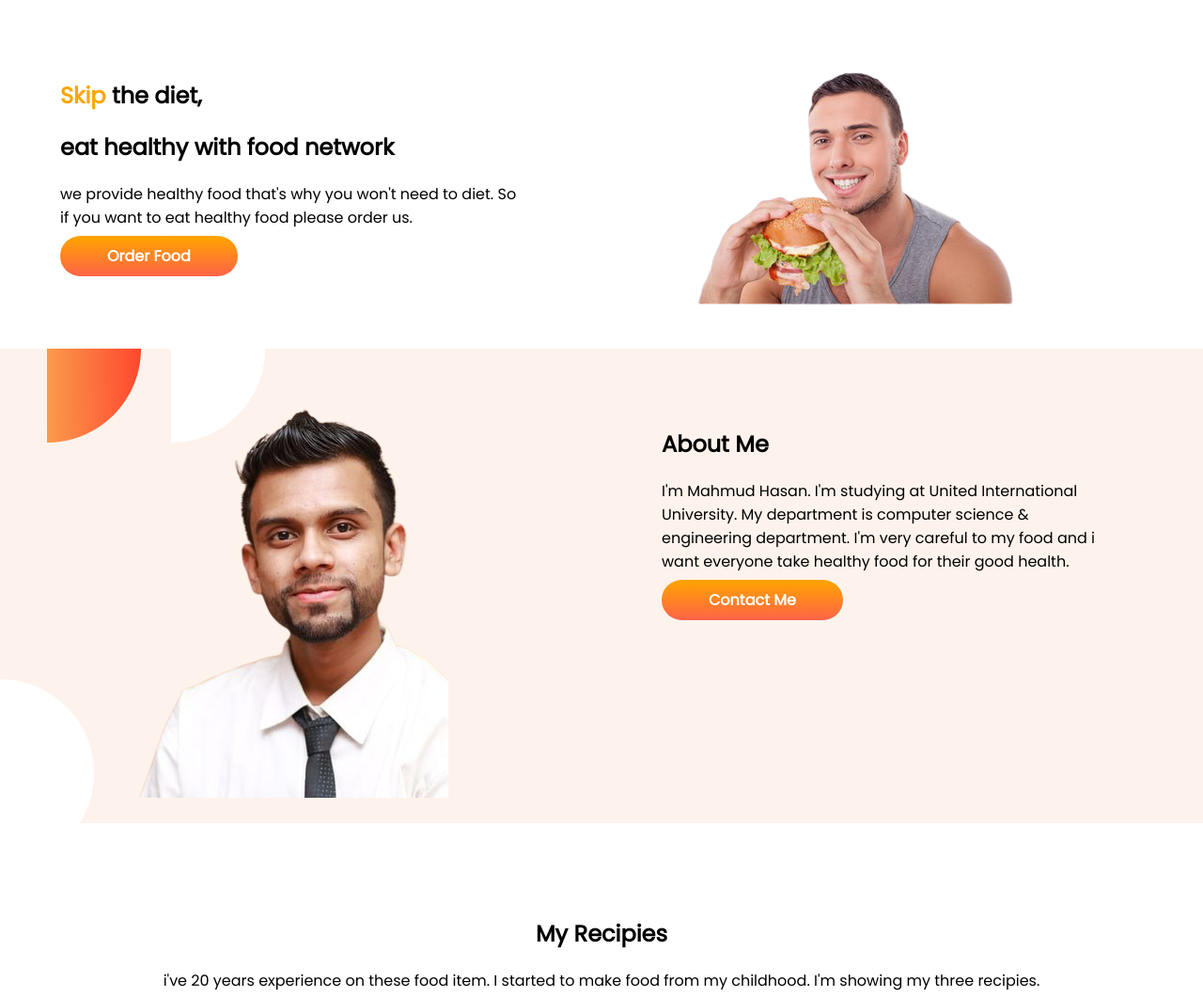
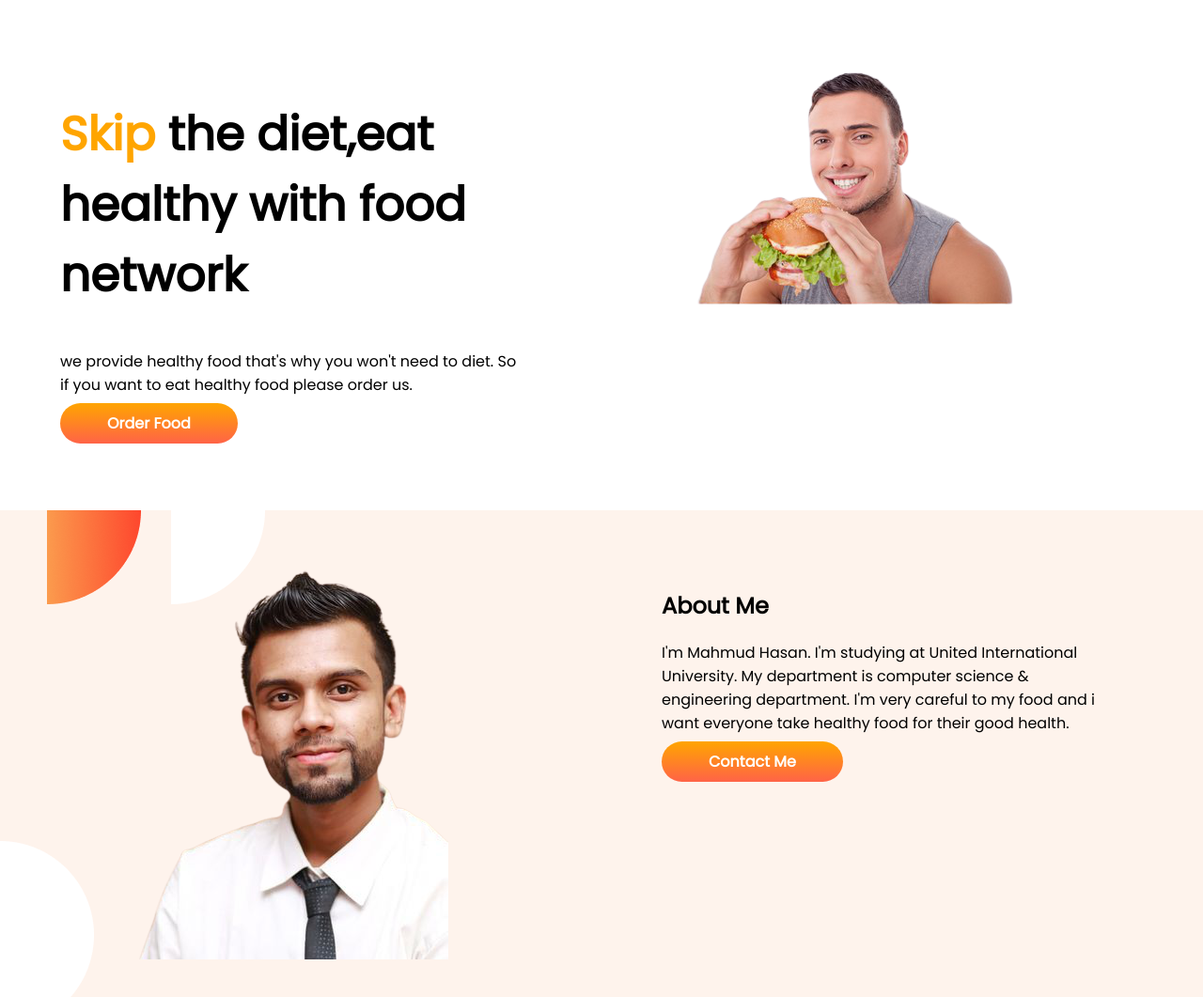
Before and after one commit to MAHMUDHASANSADI/food-network, a plain HTML site: page index.html in a window 1280 px wide. Shown: the top 1061 px of the page at 94% size. Drawn offline with Linux system fonts and the light colour scheme.

Commit message:
added again

```diff
--- a/index.html
+++ b/index.html
@@ -15,8 +15,8 @@
 <body>
     <section class="flexible">
         <div class="width">
-            <h1><span class="partial-color">Skip</span> the diet,</h1>
-            <h1>eat healthy with food network</h1>
+            <h1 class="font-size"><span class="partial-color">Skip</span> the diet,eat healthy with food network</h1>
+
             <p>we provide healthy food that's why you won't need to diet. So if you want to eat healthy food please
                 order us.</p>
 
--- a/style.css
+++ b/style.css
@@ -1,13 +1,16 @@
 body{
     font-family: 'Poppins', sans-serif;
     margin: 0;
+}
+.font-size{
+    font-size: 50px;
 }
 .partial-color{
     color: orange;
 }
 .flexible{
     display: flex;
-    padding-bottom: 0%;
+    padding-bottom: 50px;
     padding-top: 5%;
     margin: 0%;
 }
@@ -15,7 +18,7 @@ body{
     width: 50%;
     padding-left: 5%;
     padding-right: 7%;
-    padding-bottom: 20px;
+    padding-bottom: 30px;
     margin: 0%;
 }
 .button-color{
```
